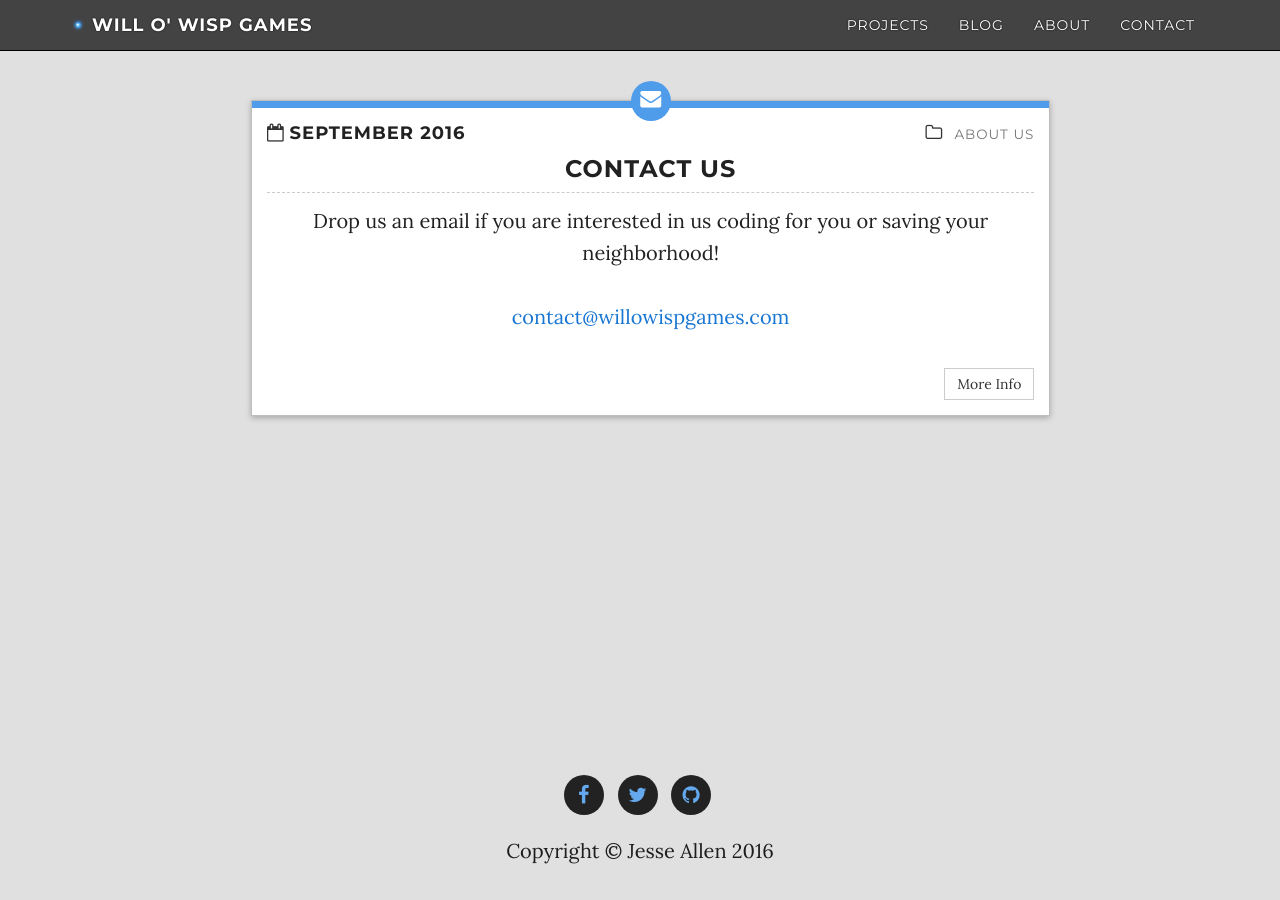
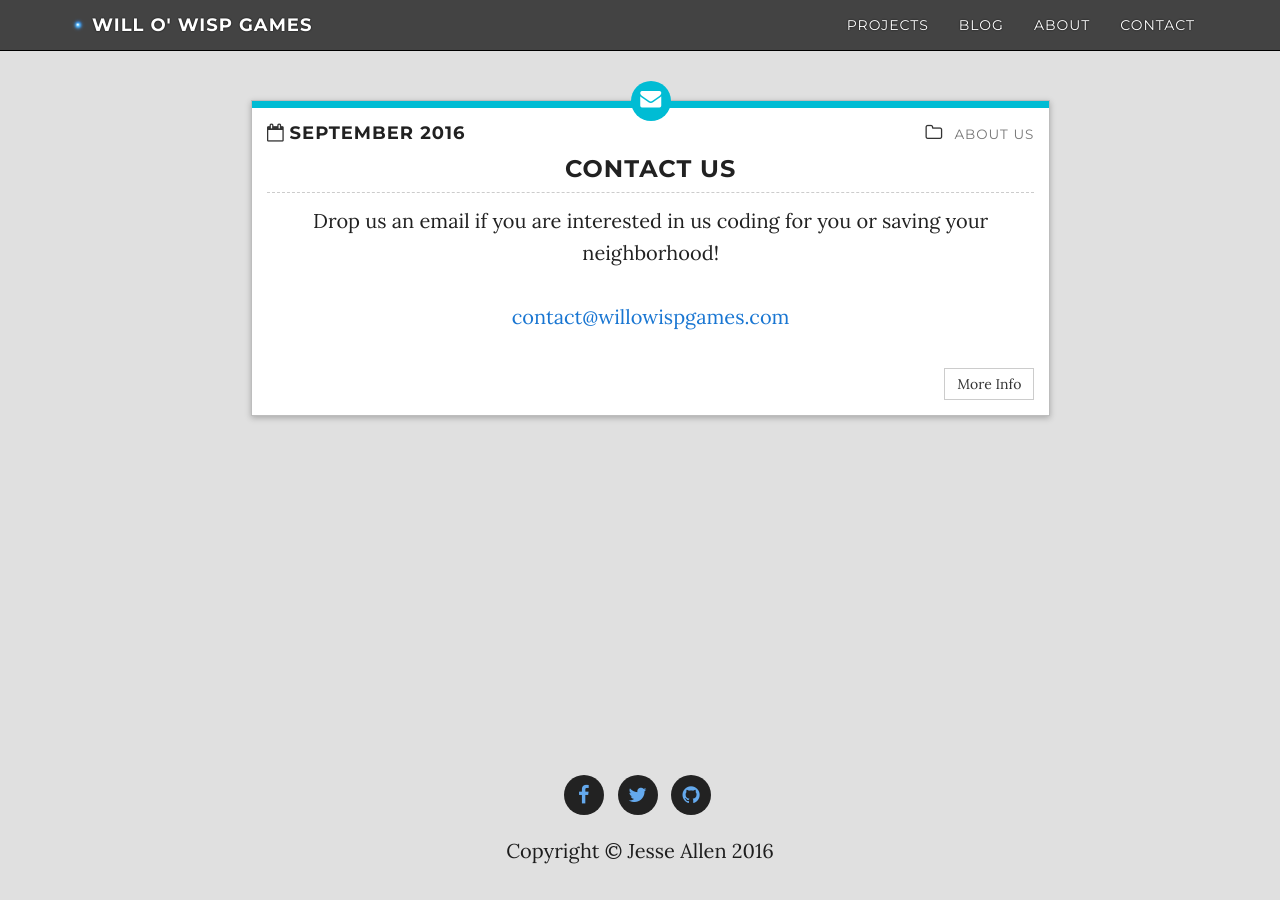
Before and after one commit to WilloWispGames/WilloWispGames.github.io, a Jekyll site: the page built from contact/index.html, in a window 1280 px wide. Built offline with Jekyll 4.4.1, drawn with Linux system fonts in a browser that asks for light colours; nearby versions of some CDN libraries.

Commit message:
Update pane.scss

```diff
--- a/css/pane.scss
+++ b/css/pane.scss
@@ -205,10 +205,10 @@
 }
 
 .subject.default .cat-color {
-  background: lighten($link-color, 15%);
+  background: #00BCD4; //lighten($link-color, 15%);
 }
 .subject.default .icon i {
-  background: lighten($link-color, 15%);
+  background: #00BCD4; //lighten($link-color, 15%);
 }
 
 .subject.design .cat-color,
```
